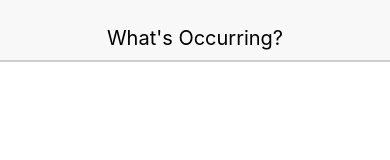
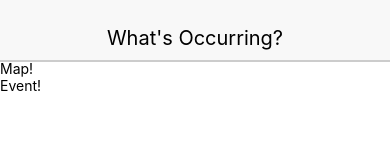
Before and after one commit to whats-occurrin/WO_App, a React Native app: screen / in a window 390 px wide. Shown: the top 160 px of the page. Built offline with nearby package versions, Linux system fonts and the light colour scheme.

Commit message:
Added [Map], [EventList] and [Event] components

```diff
--- a/src/App.js
+++ b/src/App.js
@@ -1,10 +1,14 @@
 import React, { Component } from 'react';
 import { View } from 'react-native';
 import Header from './components/Header';
+import EventList from './components/EventList';
+import Map from './components/Map';
 
 const App = () => (
   <View style={{ flex: 1 }}>
     <Header headerText={'What\'s Occurring?'} />
+    <Map />
+    <EventList />
   </View>
 
 );
--- /dev/null
+++ b/src/components/Event.js
@@ -0,0 +1,10 @@
+import React from 'react';
+import { Text } from 'react-native';
+
+const Event = () => {
+    return (
+        <Text>Event!</Text>
+    );
+};
+
+export default Event;
--- /dev/null
+++ b/src/components/EventList.js
@@ -0,0 +1,11 @@
+import React, { Component } from 'react';
+import { View } from 'react-native';
+import Event from './Event';
+
+const EventList = () => {
+    return (
+        <Event />
+    );
+};
+
+export default EventList;
--- /dev/null
+++ b/src/components/Map.js
@@ -0,0 +1,10 @@
+import React from 'react';
+import { Text } from 'react-native';
+
+const Map = () => {
+    return (
+        <Text>Map!</Text>
+    );
+};
+
+export default Map;
```
